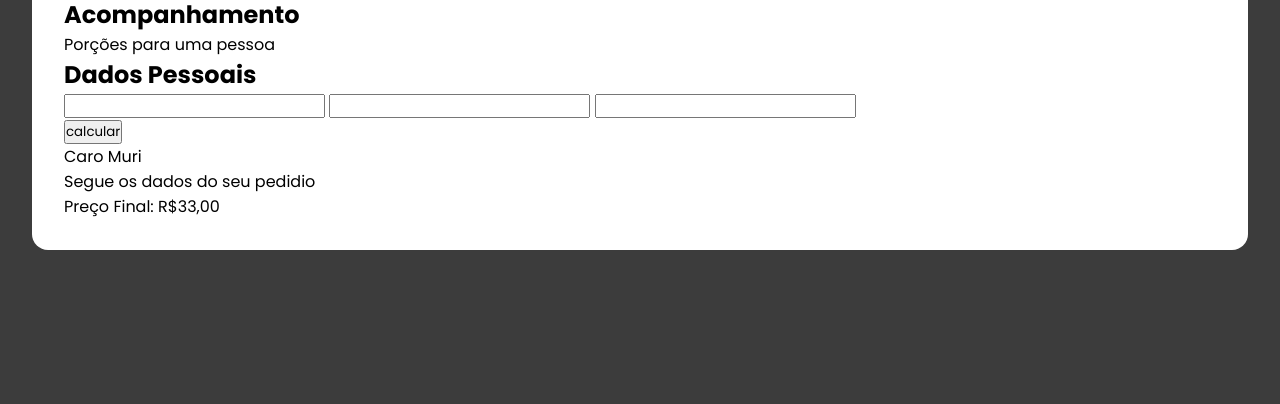
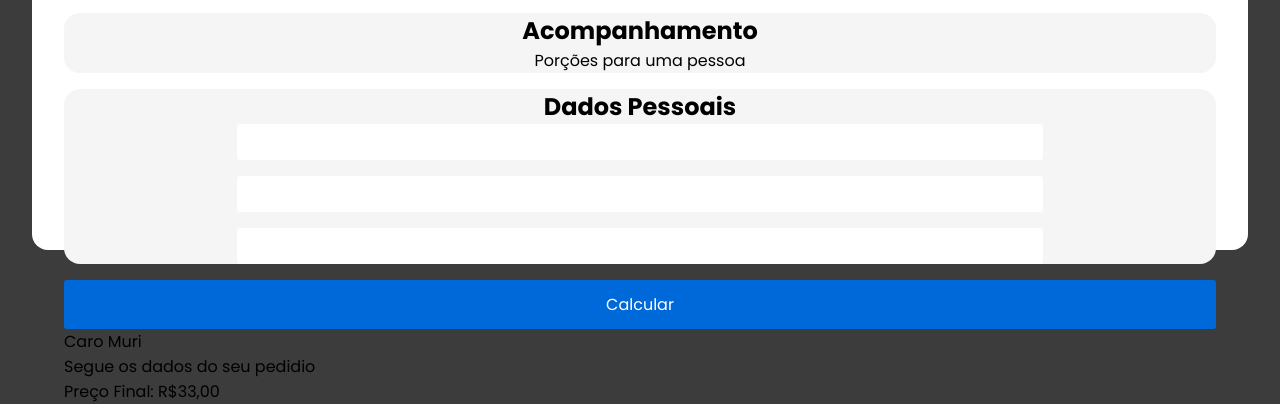
Before and after one commit to muriisantuss/2ndModuleModuleChapterOne-Menu, a website: page index.html in a window 1280 px wide. Shown: the part 582-986 px from the top of the page. Before the commit the page ends 864 px from the top, so only its background shows below. Drawn offline with Linux system fonts and the light colour scheme.

Commit message:
(feat): Task04 - Styling the main part of the project

```diff
--- a/index.html
+++ b/index.html
@@ -31,7 +31,7 @@
             <input type="text" />
           </div>
         </article>
-        <button>calcular</button>
+        <button>Calcular</button>
       </main>
       <footer>
         <div class="footer">
--- a/style.css
+++ b/style.css
@@ -26,3 +26,38 @@ body, html{
 header h1{
   text-align: center;
 }
+section{
+  text-align: center;
+  background-color: #F5F5F5;
+  border-radius: 1rem;
+  margin-bottom: 1rem;
+}
+article{
+  text-align: center;
+  background-color: #F5F5F5;
+  border-radius: 1rem;
+  margin-bottom: 1rem;
+}
+article .field{
+  display: flex;
+  flex-direction: column;
+  justify-content: center;
+  align-items: center;
+  gap: 1rem;
+}
+article .field input{
+  width: 70%;
+  border: none;
+  padding: 0.5rem 0.5rem;
+  border-radius: 0.2rem;
+}
+button{
+  background-color: #0069D9;
+  color: white;
+
+  width: 100%;
+  border: none;
+  padding: 0.75rem 0.75rem;
+  border-radius: 0.2rem;
+  font-size: 1rem;
+}
```
